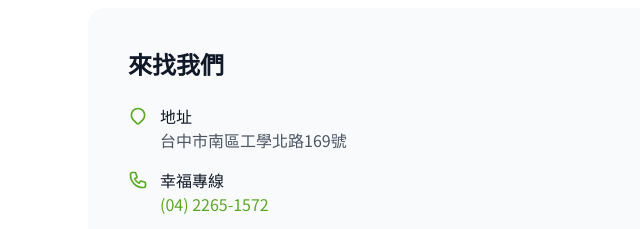
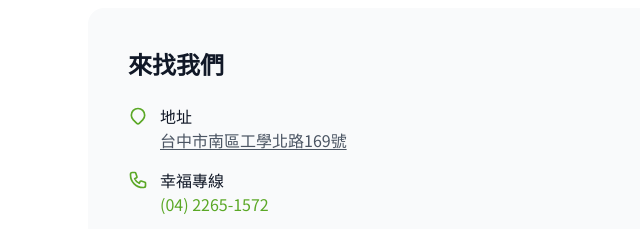
Before and after one commit to deison0609-soPro/hope-church, an Astro site: page /about in a window 1280 px wide. Shown: the part 2320-2549 px from the top of the page, 0-640 px from the left. Built offline with nearby package versions, Linux system fonts and the light colour scheme; Astro itself is replaced by a stand-in of ours.

Commit message:
Link church address to Google Maps in Footer, About, Contact pages
Address text now opens Google Maps in a new tab wherever it appears
(footer contact info, about page 來找我們 section, contact page 教會資訊)

Co-Authored-By: Claude Sonnet 4.6 <noreply@anthropic.com>

```diff
--- a/src/components/Footer.astro
+++ b/src/components/Footer.astro
@@ -34,7 +34,7 @@
               <path stroke-linecap="round" stroke-linejoin="round" stroke-width="2" d="M17.657 16.657L13.414 20.9a1.998 1.998 0 01-2.827 0l-4.244-4.243a8 8 0 1111.314 0z" />
               <path stroke-linecap="round" stroke-linejoin="round" stroke-width="2" d="M15 11a3 3 0 11-6 0 3 3 0 016 0z" />
             </svg>
-            <span>台中市南區工學北路169號</span>
+            <a href="https://maps.google.com/maps?q=台中市南區工學北路169號" target="_blank" rel="noopener noreferrer" class="hover:text-hope-green transition-colors">台中市南區工學北路169號</a>
           </li>
           <li class="flex items-center gap-2">
             <svg class="w-4 h-4 text-hope-green flex-shrink-0" fill="none" stroke="currentColor" viewBox="0 0 24 24">
--- a/src/pages/about.astro
+++ b/src/pages/about.astro
@@ -145,7 +145,7 @@ import BaseLayout from '../layouts/BaseLayout.astro';
             </svg>
             <div>
               <p class="font-medium text-gray-900">地址</p>
-              <p class="text-gray-600">台中市南區工學北路169號</p>
+              <a href="https://maps.google.com/maps?q=台中市南區工學北路169號" target="_blank" rel="noopener noreferrer" class="text-gray-600 hover:text-hope-green transition-colors underline underline-offset-2">台中市南區工學北路169號</a>
             </div>
           </div>
           <div class="flex items-start gap-3">
--- a/src/pages/contact.astro
+++ b/src/pages/contact.astro
@@ -27,7 +27,7 @@ import BaseLayout from '../layouts/BaseLayout.astro';
               </div>
               <div>
                 <p class="font-semibold text-gray-900">教會地址</p>
-                <p class="text-gray-600 mt-0.5">台中市南區工學北路169號</p>
+                <a href="https://maps.google.com/maps?q=台中市南區工學北路169號" target="_blank" rel="noopener noreferrer" class="text-gray-600 hover:text-hope-green transition-colors underline underline-offset-2 mt-0.5 block">台中市南區工學北路169號</a>
               </div>
             </div>
 
```
